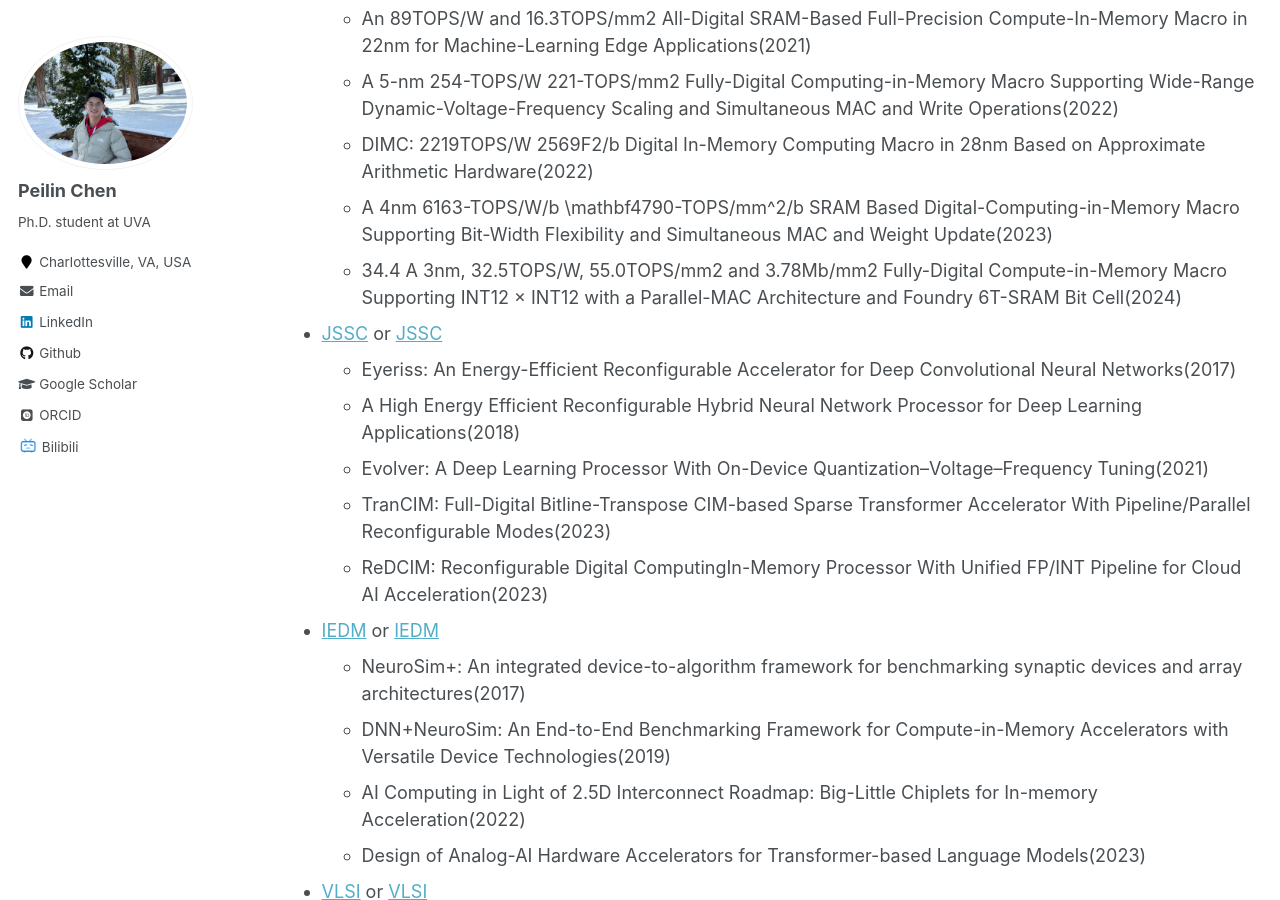
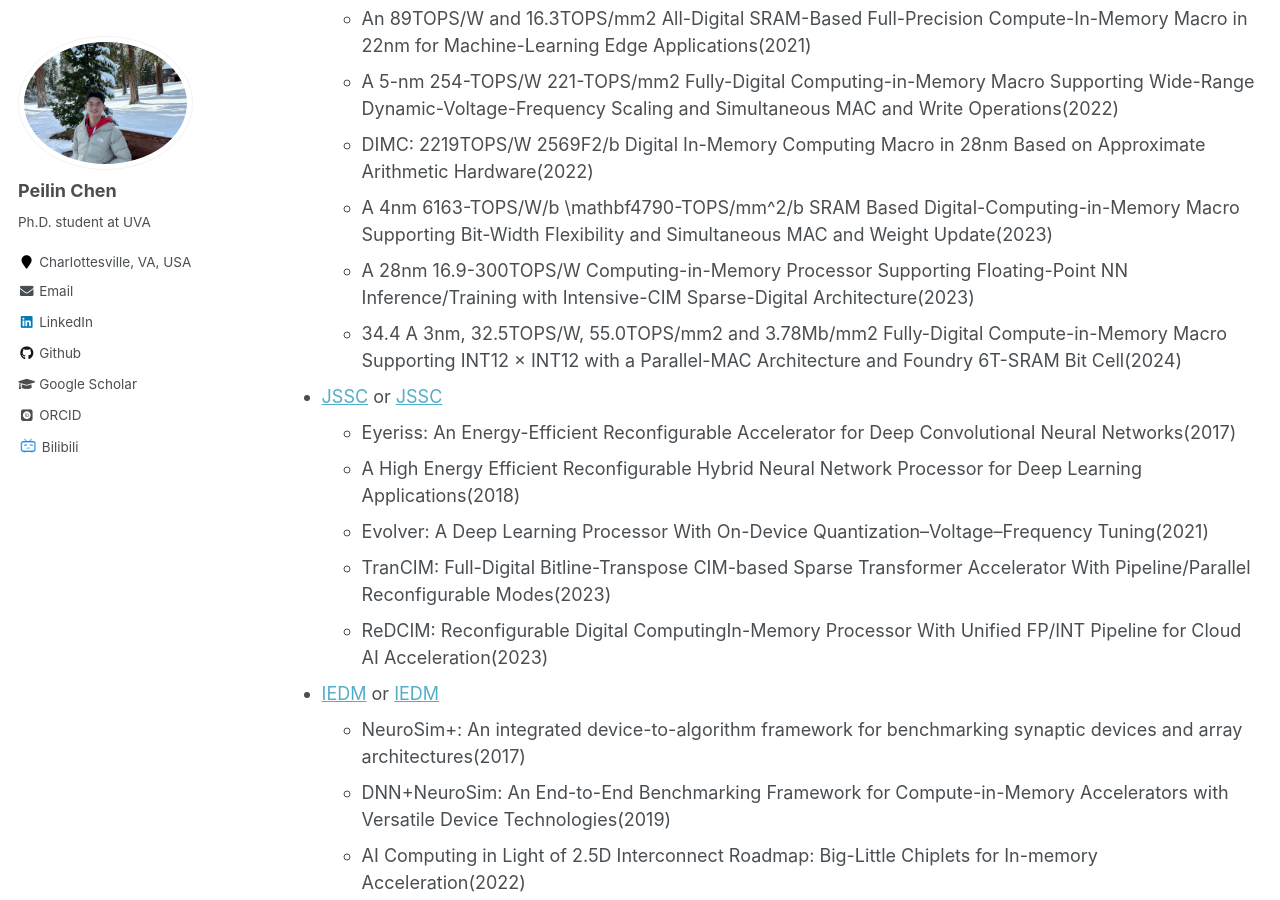
Before and after one commit to peilin-chen/peilin-chen.github.io, a Jekyll site: the page built from _pages/reading list.md, in a window 1280 px wide and 900 px high, scrolled down 1293 px. Built offline with Jekyll 4.4.1, drawn with Linux system fonts in a browser that asks for light colours; some web fonts are replaced; formulas are drawn with MathJax 3.

Commit message:
Update reading list.md

```diff
--- a/_pages/reading list.md
+++ b/_pages/reading list.md
@@ -32,6 +32,7 @@ author_profile: true
   - A 5-nm 254-TOPS/W 221-TOPS/mm2 Fully-Digital Computing-in-Memory Macro Supporting Wide-Range Dynamic-Voltage-Frequency Scaling and Simultaneous MAC and Write Operations(2022)
   - DIMC: 2219TOPS/W 2569F2/b Digital In-Memory Computing Macro in 28nm Based on Approximate Arithmetic Hardware(2022)
   - A 4nm 6163-TOPS/W/b \mathbf4790-TOPS/mm^2/b SRAM Based Digital-Computing-in-Memory Macro Supporting Bit-Width Flexibility and Simultaneous MAC and Weight Update(2023)
+  - A 28nm 16.9-300TOPS/W Computing-in-Memory Processor Supporting Floating-Point NN Inference/Training with Intensive-CIM Sparse-Digital Architecture(2023)
   - 34.4 A 3nm, 32.5TOPS/W, 55.0TOPS/mm2 and 3.78Mb/mm2 Fully-Digital Compute-in-Memory Macro Supporting INT12 × INT12 with a Parallel-MAC Architecture and Foundry 6T-SRAM Bit Cell(2024)
 * [JSSC](https://dblp.org/db/journals/jssc/index.html) or [JSSC](https://ieeexplore.ieee.org/xpl/issues?punumber=4&isnumber=10480871)
   - Eyeriss: An Energy-Efficient Reconfigurable Accelerator for Deep Convolutional Neural Networks(2017)
```
